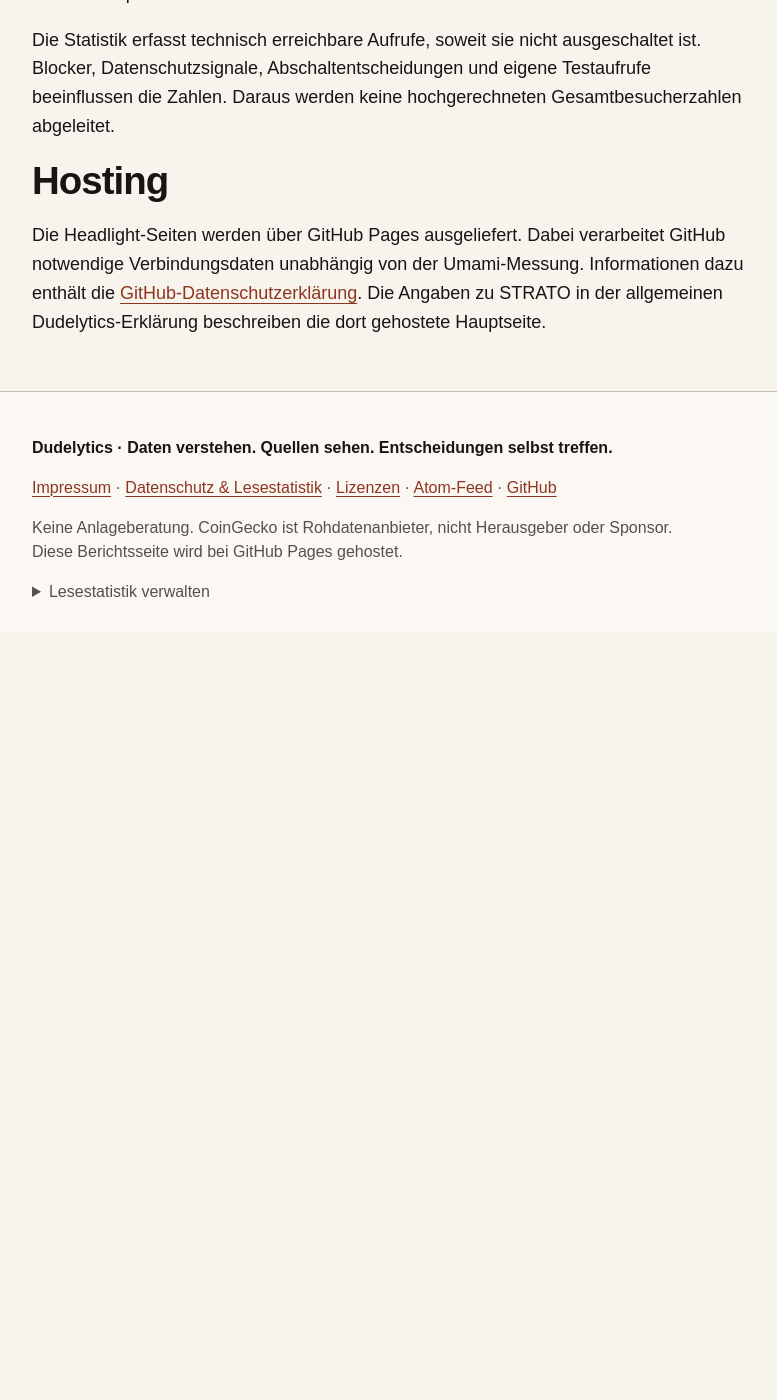
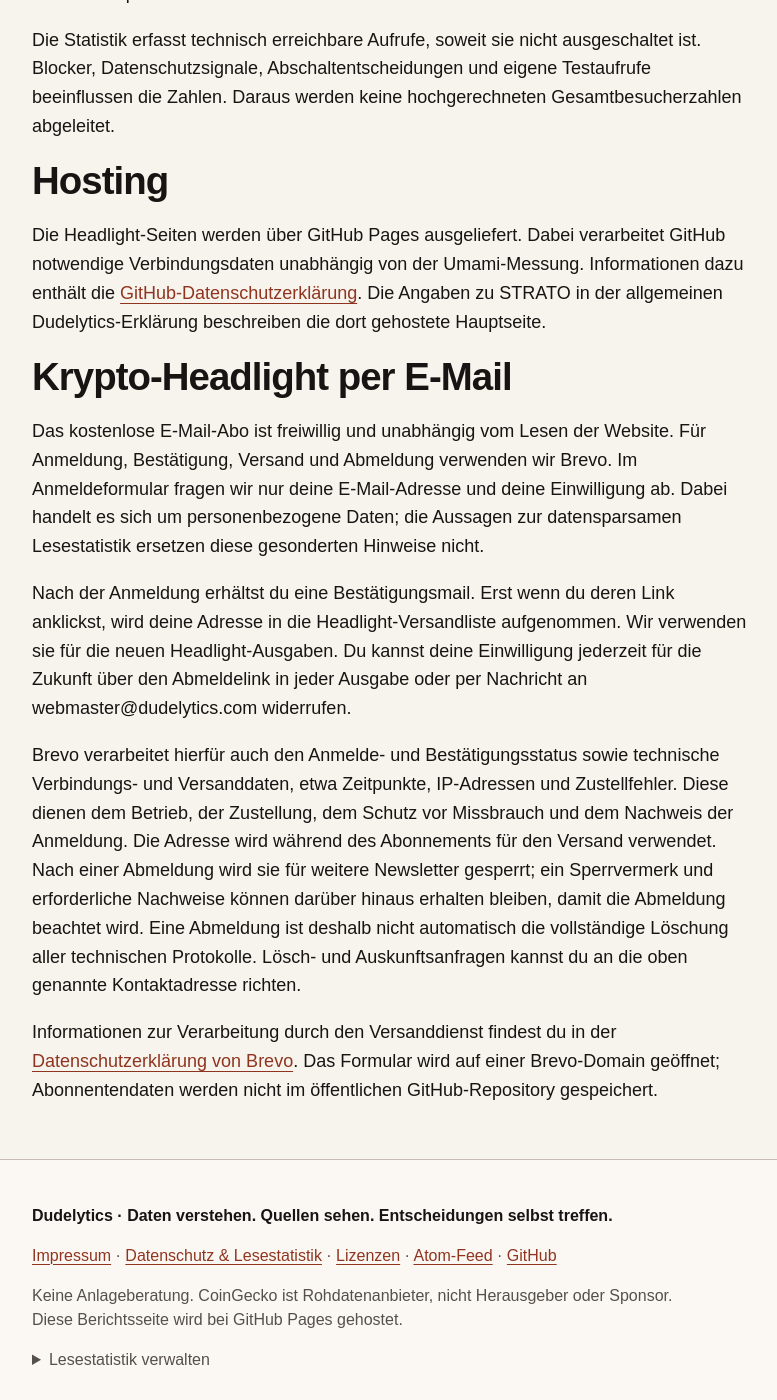
Before and after one commit to Dudelytics/krypto-headlight, a Jekyll site: the page built from docs/lesestatistik.md, in a window 1280 px wide and 1400 px high, scrolled down 1805 px. Shown: the whole window, without its empty margins (28-805 px from the left). Built offline with Jekyll 4.4.1, drawn with Linux system fonts in a browser that asks for light colours; before the commit the page ends 2437 px from its top, so only the background shows below that.

Commit message:
Add Headlight newsletter privacy notice; keep signup component inactive pending end-to-end test

```diff
--- a/docs/lesestatistik.md
+++ b/docs/lesestatistik.md
@@ -35,3 +35,13 @@ Die Statistik erfasst technisch erreichbare Aufrufe, soweit sie nicht ausgeschal
 ## Hosting
 
 Die Headlight-Seiten werden über GitHub Pages ausgeliefert. Dabei verarbeitet GitHub notwendige Verbindungsdaten unabhängig von der Umami-Messung. Informationen dazu enthält die [GitHub-Datenschutzerklärung](https://docs.github.com/en/site-policy/privacy-policies/github-general-privacy-statement). Die Angaben zu STRATO in der allgemeinen Dudelytics-Erklärung beschreiben die dort gehostete Hauptseite.
+
+## Krypto-Headlight per E-Mail
+
+Das kostenlose E-Mail-Abo ist freiwillig und unabhängig vom Lesen der Website. Für Anmeldung, Bestätigung, Versand und Abmeldung verwenden wir Brevo. Im Anmeldeformular fragen wir nur deine E-Mail-Adresse und deine Einwilligung ab. Dabei handelt es sich um personenbezogene Daten; die Aussagen zur datensparsamen Lesestatistik ersetzen diese gesonderten Hinweise nicht.
+
+Nach der Anmeldung erhältst du eine Bestätigungsmail. Erst wenn du deren Link anklickst, wird deine Adresse in die Headlight-Versandliste aufgenommen. Wir verwenden sie für die neuen Headlight-Ausgaben. Du kannst deine Einwilligung jederzeit für die Zukunft über den Abmeldelink in jeder Ausgabe oder per Nachricht an webmaster@dudelytics.com widerrufen.
+
+Brevo verarbeitet hierfür auch den Anmelde- und Bestätigungsstatus sowie technische Verbindungs- und Versanddaten, etwa Zeitpunkte, IP-Adressen und Zustellfehler. Diese dienen dem Betrieb, der Zustellung, dem Schutz vor Missbrauch und dem Nachweis der Anmeldung. Die Adresse wird während des Abonnements für den Versand verwendet. Nach einer Abmeldung wird sie für weitere Newsletter gesperrt; ein Sperrvermerk und erforderliche Nachweise können darüber hinaus erhalten bleiben, damit die Abmeldung beachtet wird. Eine Abmeldung ist deshalb nicht automatisch die vollständige Löschung aller technischen Protokolle. Lösch- und Auskunftsanfragen kannst du an die oben genannte Kontaktadresse richten.
+
+Informationen zur Verarbeitung durch den Versanddienst findest du in der [Datenschutzerklärung von Brevo](https://www.brevo.com/de/legal/privacypolicy/). Das Formular wird auf einer Brevo-Domain geöffnet; Abonnentendaten werden nicht im öffentlichen GitHub-Repository gespeichert.
```
